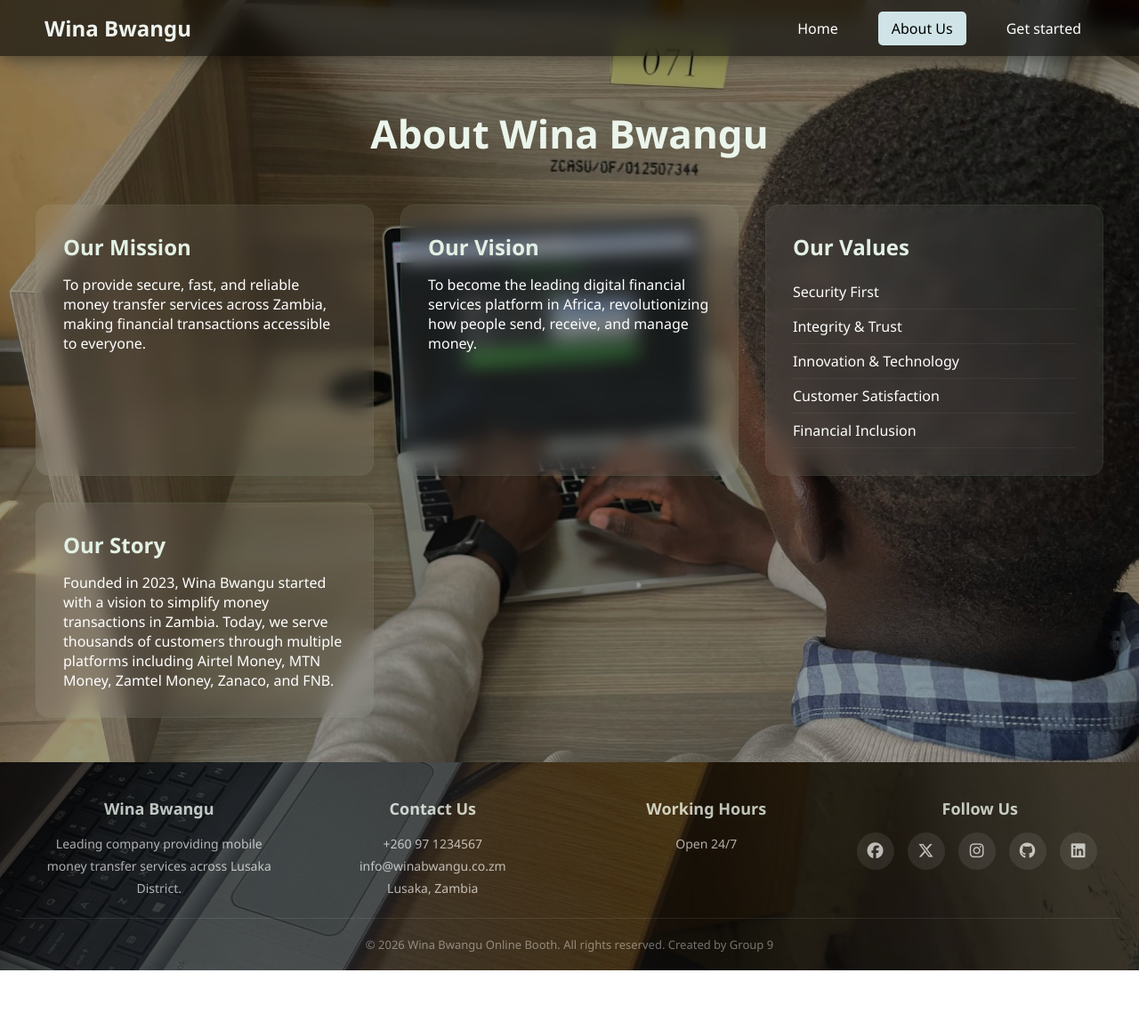
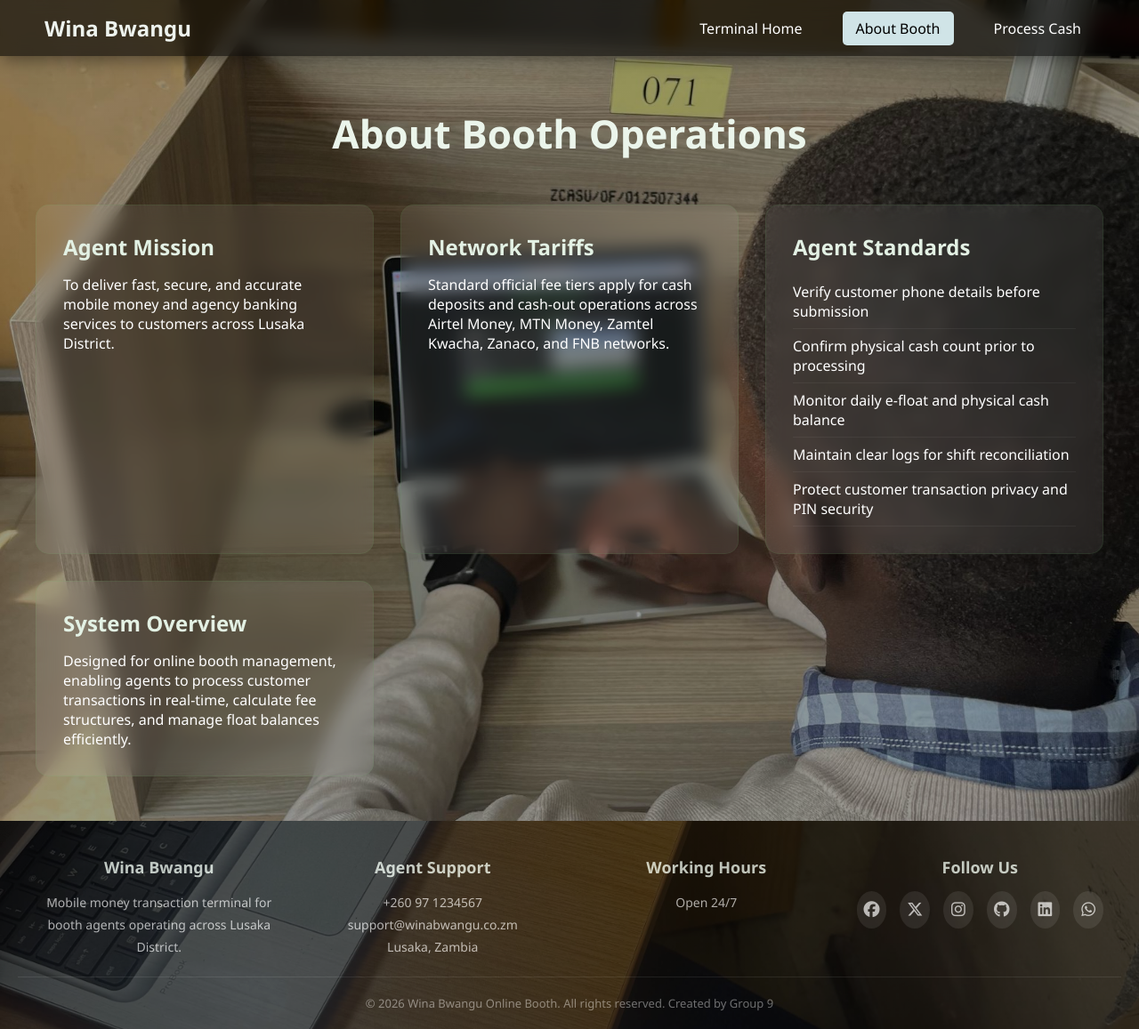
Before and after one commit to mumbadaliso77-2gd/wina_bwangu_assignment, a plain HTML site: page client/about.html in a window 1280 px wide. Shown: the whole page at 89% size. Before the commit the page ends 1091 px from the top, so only its background shows below. Drawn offline with Linux system fonts and the light colour scheme.

Commit message:
Update UI from client-facing to booth agent terminal

```diff
--- a/client/about.html
+++ b/client/about.html
@@ -1,12 +1,14 @@
 <!DOCTYPE html>
 <html lang="en">
+
 <head>
     <meta charset="UTF-8">
     <meta name="viewport" content="width=device-width, initial-scale=1.0">
-    <title>About Us - Wina Bwangu</title>
+    <title>About Booth - Wina Bwangu</title>
     <link rel="stylesheet" href="style.css">
     <link rel="stylesheet" href="https://cdnjs.cloudflare.com/ajax/libs/font-awesome/6.5.1/css/all.min.css">
 </head>
+
 <body>
     <!-- Navigation -->
     <nav>
@@ -15,9 +17,9 @@
                 <h2> Wina Bwangu</h2>
             </div>
             <ul class="nav-links">
-                <li><a href="index.html">Home</a></li>
-                <li><a href="about.html" class="active">About Us</a></li>
-                <li><a href="dashboard.html">Get started</a></li>
+                <li><a href="index.html">Terminal Home</a></li>
+                <li><a href="about.html" class="active">About Booth</a></li>
+                <li><a href="dashboard.html">Process Cash</a></li>
             </ul>
         </div>
     </nav>
@@ -26,53 +28,53 @@
     <section class="about-page">
         <div class="about-overlay"></div>
         <div class="about-content">
-            <h1>About Wina Bwangu</h1>
+            <h1>About Booth Operations</h1>
             <div class="about-grid">
                 <div class="about-card">
-                    <h2>Our Mission</h2>
-                    <p>To provide secure, fast, and reliable money transfer services across Zambia, making financial transactions accessible to everyone.</p>
+                    <h2>Agent Mission</h2>
+                    <p>To deliver fast, secure, and accurate mobile money and agency banking services to customers
+                        across Lusaka District.</p>
                 </div>
                 <div class="about-card">
-                    <h2>Our Vision</h2>
-                    <p>To become the leading digital financial services platform in Africa, revolutionizing how people send, receive, and manage money.</p>
+                    <h2>Network Tariffs</h2>
+                    <p>Standard official fee tiers apply for cash deposits and cash-out operations across Airtel Money,
+                        MTN Money, Zamtel Kwacha, Zanaco, and FNB networks.</p>
                 </div>
                 <div class="about-card">
-                    <h2>Our Values</h2>
+                    <h2>Agent Standards</h2>
                     <ul>
-                        <li> Security First</li>
-                        <li> Integrity & Trust</li>
-                        <li> Innovation & Technology</li>
-                        <li> Customer Satisfaction</li>
-                        <li> Financial Inclusion</li>
+                        <li> Verify customer phone details before submission</li>
+                        <li> Confirm physical cash count prior to processing</li>
+                        <li> Monitor daily e-float and physical cash balance</li>
+                        <li> Maintain clear logs for shift reconciliation</li>
+                        <li> Protect customer transaction privacy and PIN security</li>
                     </ul>
                 </div>
                 <div class="about-card">
-                    <h2>Our Story</h2>
-                    <p>Founded in 2023, Wina Bwangu started with a vision to simplify money transactions in Zambia. Today, we serve thousands of customers through multiple platforms including Airtel Money, MTN Money, Zamtel Money, Zanaco, and FNB.</p>
+                    <h2>System Overview</h2>
+                    <p>Designed for online booth management, enabling agents to process customer transactions in
+                        real-time, calculate fee structures, and manage float balances efficiently.</p>
                 </div>
             </div>
         </div>
     </section>
-
 
     <!-- Contact Footer -->
     <footer class="contact-footer">
         <div class="contact-container">
             <div class="contact-column">
                 <h3> Wina Bwangu</h3>
-                        <p>Leading  company providing mobile money transfer services across Lusaka District.</p>
+                <p>Mobile money transaction terminal for booth agents operating across Lusaka District.</p>
             </div>
             <div class="contact-column">
-                        <h3> Contact Us</h3>
+                <h3> Agent Support</h3>
                 <p> +260 97 1234567</p>
-                        <p> info@winabwangu.co.zm</p>
+                <p> support@winabwangu.co.zm</p>
                 <p> Lusaka, Zambia</p>
             </div>
             <div class="contact-column">
                 <h3> Working Hours</h3>
                 <p>Open 24/7</p>
-
-
             </div>
             <div class="contact-column">
                 <h3> Follow Us</h3>
@@ -92,14 +94,16 @@
                     <a href="https://linkedin.com" target="_blank" aria-label="LinkedIn">
                         <i class="fa-brands fa-linkedin"></i>
                     </a>
+                    <a href="https://wa.me/260971234567" target="_blank" aria-label="WhatsApp">
+                        <i class="fa-brands fa-whatsapp"></i>
+                    </a>
                 </div>
             </div>
         </div>
         <div class="footer-bottom">
-                    <p>&copy; 2026 Wina Bwangu Online Booth. All rights reserved.   Created by Group 9</p>
+            <p>&copy; 2026 Wina Bwangu Online Booth. All rights reserved. Created by Group 9</p>
         </div>
     </footer>
+</body>
 
-
-</body>
 </html>
```
Also changed, not shown: client/dashboard.html (+41 -38 lines), client/index.html (+34 -31 lines), client/style.css (+8 -4 lines). Lines whose indentation alone changed are shown as unchanged.
